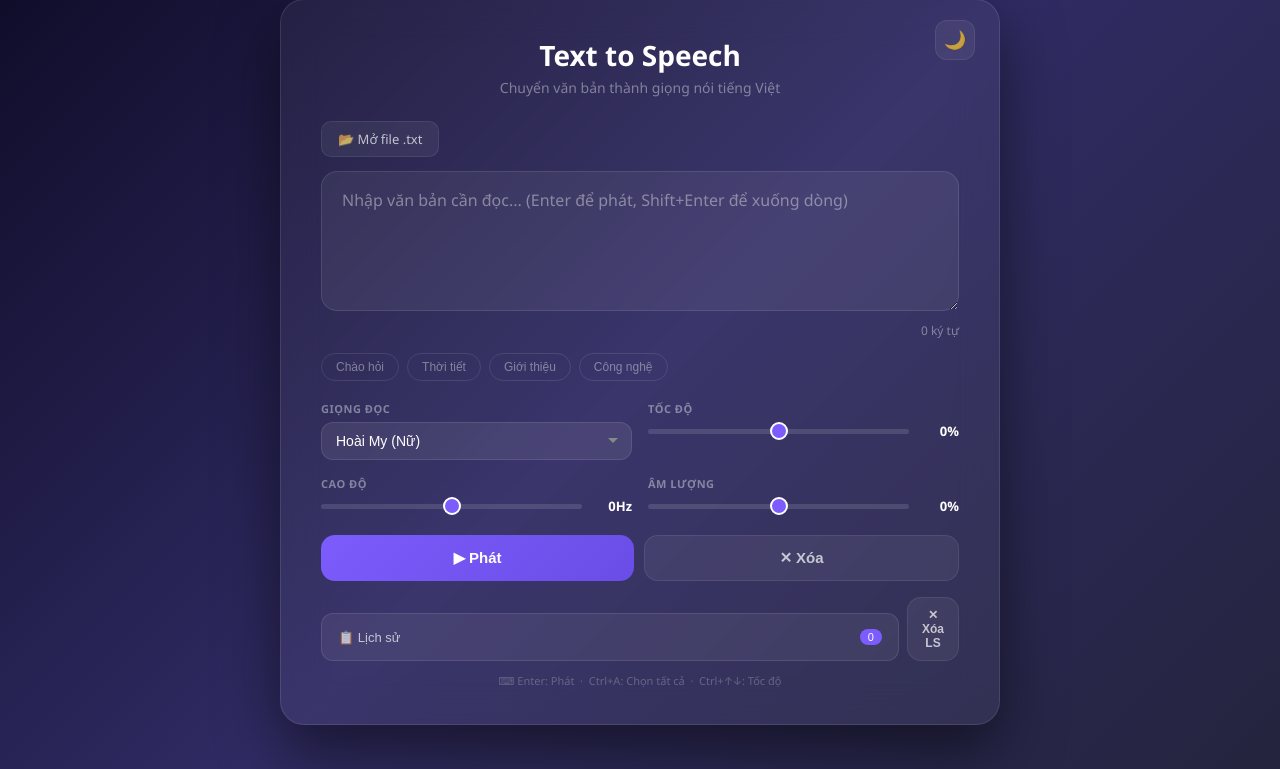
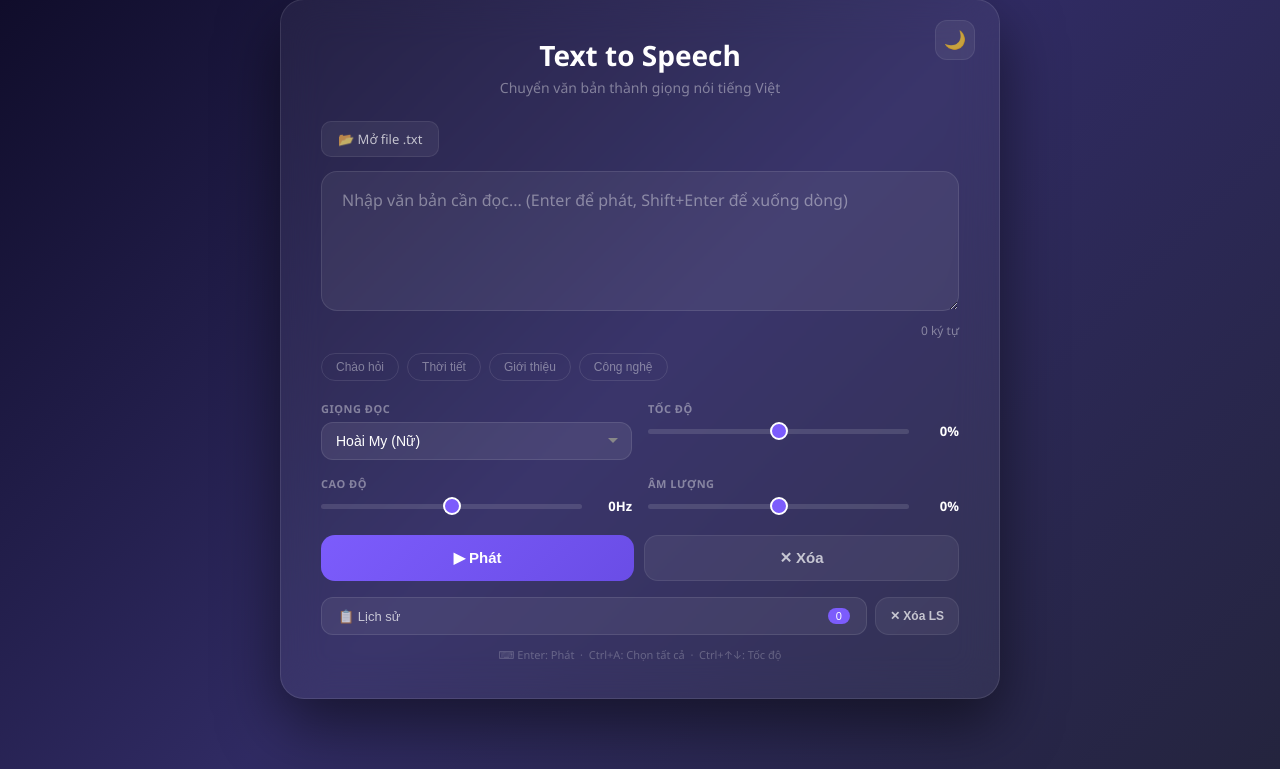
Before and after one commit to Bkhangg/vietnamese-tts-web, a Flask app: page / in a window 1280 px wide. Shown: the part 31-800 px from the top of the page. Run offline with Flask 3, Linux system fonts and the light colour scheme.

Commit message:
Fix clear history button layout

```diff
--- a/templates/index.html
+++ b/templates/index.html
@@ -371,10 +371,11 @@
         }
         @keyframes spin { to { transform: rotate(360deg); } }
         @keyframes fadeIn { from { opacity: 0; transform: translateY(4px); } to { opacity: 1; transform: translateY(0); } }
-        @media (max-width: 550px) {
+            @media (max-width: 550px) {
             .container { padding: 24px 20px; }
             .controls { grid-template-columns: 1fr; }
             .actions .btn { min-width: 100%; }
+            .history-toggle { font-size: 12px; }
         }
     </style>
 </head>
@@ -444,12 +445,12 @@
         <div class="status" id="status"></div>
         <audio id="audioPlayer" controls></audio>
 
-        <div style="display:flex; gap:8px; margin-top:16px;">
-            <button class="history-toggle" id="historyToggle" style="flex:1;">
+        <div style="display:flex; gap:8px; margin-top:16px; align-items:stretch;">
+            <button class="history-toggle" id="historyToggle" style="flex:1; margin-top:0;">
                 <span>📋 Lịch sử</span>
                 <span class="badge" id="historyBadge">0</span>
             </button>
-            <button class="btn btn-secondary" id="clearHistoryBtn" style="flex:0; padding:10px 14px; font-size:12px;">✕ Xóa LS</button>
+            <button class="btn btn-secondary" id="clearHistoryBtn" style="flex:none; padding:10px 14px; font-size:12px; white-space:nowrap;">✕ Xóa LS</button>
         </div>
         <div class="history-list" id="historyList"></div>
 
```
